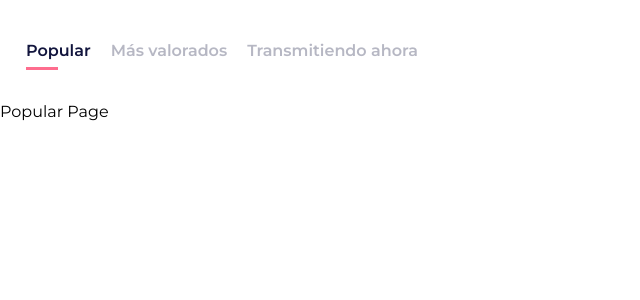
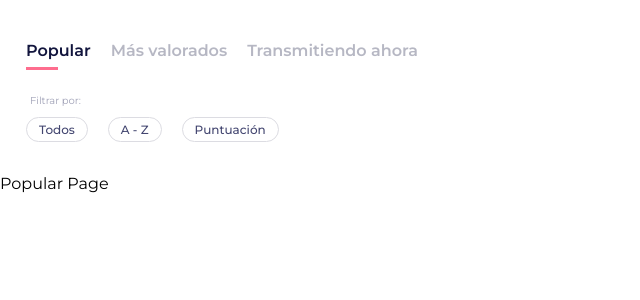
Before and after one commit to FerGuevaraM95/tv-shows-app, a React (Create React App) app: page /popular in a window 1280 px wide. Shown: the top 300 px of the page, without its empty margins (0-640 px from the left). Built offline with nearby package versions, Linux system fonts and the light colour scheme.

Commit message:
(Add): Filter nav

```diff
--- /dev/null
+++ b/src/components/layout/Filter/index.js
@@ -0,0 +1,16 @@
+import React from "react";
+
+import { FilterContainer, Chip, Text } from "./styles";
+
+export const Filter = () => {
+  return (
+    <>
+      <Text>Filtrar por:</Text>
+      <FilterContainer>
+        <Chip>Todos</Chip>
+        <Chip>A - Z</Chip>
+        <Chip>Puntuación</Chip>
+      </FilterContainer>
+    </>
+  );
+};
--- /dev/null
+++ b/src/components/layout/Filter/styles.js
@@ -0,0 +1,26 @@
+import styled from 'styled-components'
+
+export const Text = styled.p`
+  margin: 0 30px 10px;
+  font-size: 10px;
+  font-weight: 400;
+  color: #434670;
+  opacity: 0.5;
+`;
+
+export const FilterContainer = styled.ul`
+  display: flex;
+  margin: 0px 16px 32px;
+`;
+
+export const Chip = styled.li`
+  margin: 0 10px;
+  padding: 4px 12px;
+  font-size: 12px;
+  font-weight: 500;
+  /* line-height: 24px; */
+  color: #434670;
+  border: solid 0.75px #dcdce2;
+  border-radius: 25px;
+  /* opacity: 0.15; */
+`;
--- a/src/components/layout/Navbar/styles.js
+++ b/src/components/layout/Navbar/styles.js
@@ -5,7 +5,7 @@ export const Nav = styled.nav`
   display: flex;
   flex-wrap: nowrap;
   overflow-x: auto;
-  margin: 32px 16px;
+  margin: 32px 16px 24px;
   &::-webkit-scrollbar {
     display: none;
   }
--- a/src/router/HomeRouter.js
+++ b/src/router/HomeRouter.js
@@ -4,11 +4,13 @@ import { PopularPage } from "../pages/PopularPage";
 import { TopRatedPage } from "../pages/TopRatedPage";
 import { AiringTodayPage } from "../pages/AiringTodayPage";
 import { Navbar } from "../components/layout/Navbar";
+import { Filter } from "../components/layout/Filter";
 
 export const HomeRouter = () => {
   return (
     <div>
       <Navbar />
+      <Filter />
       <Switch>
         <Route exact path="/popular" component={PopularPage} />
         <Route exact path="/top-rated" component={TopRatedPage} />
```
